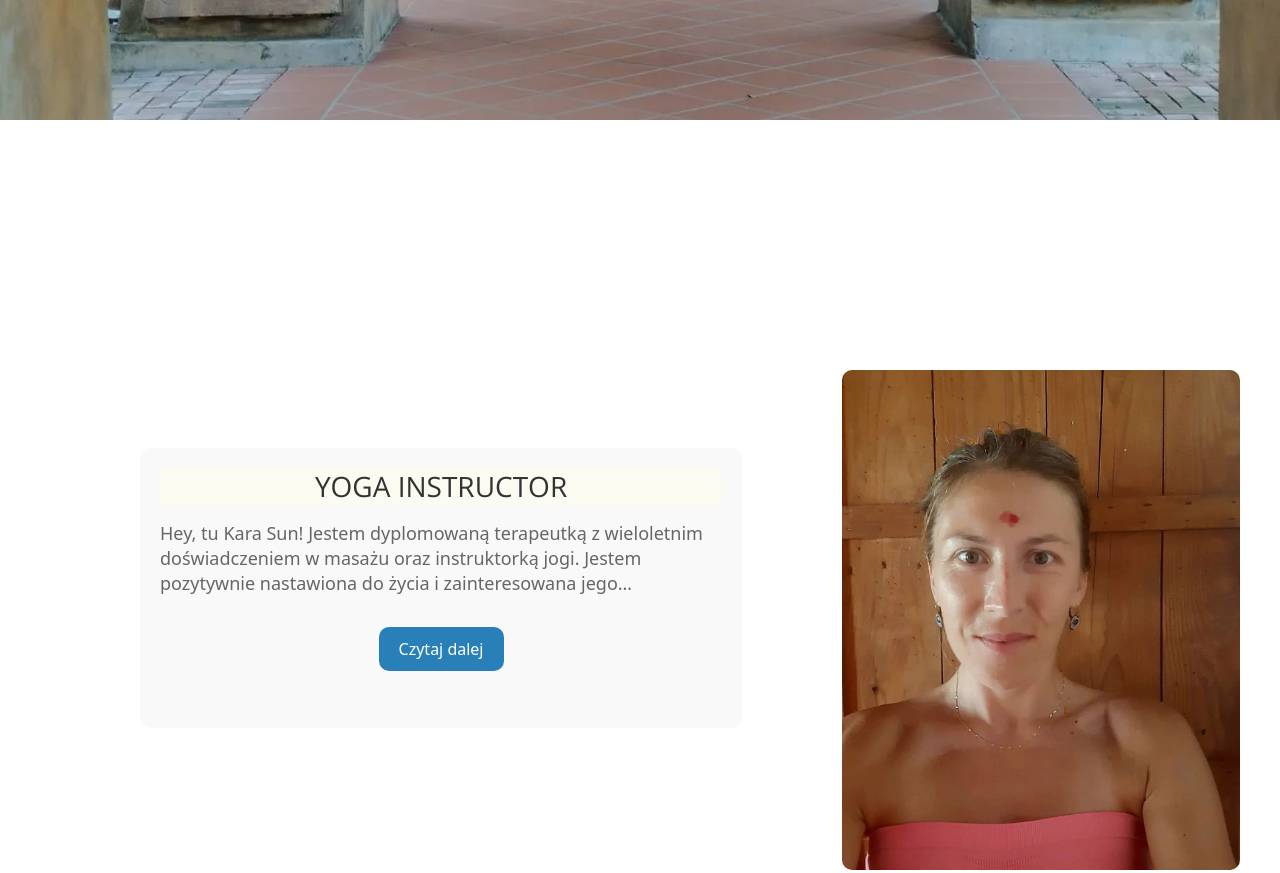
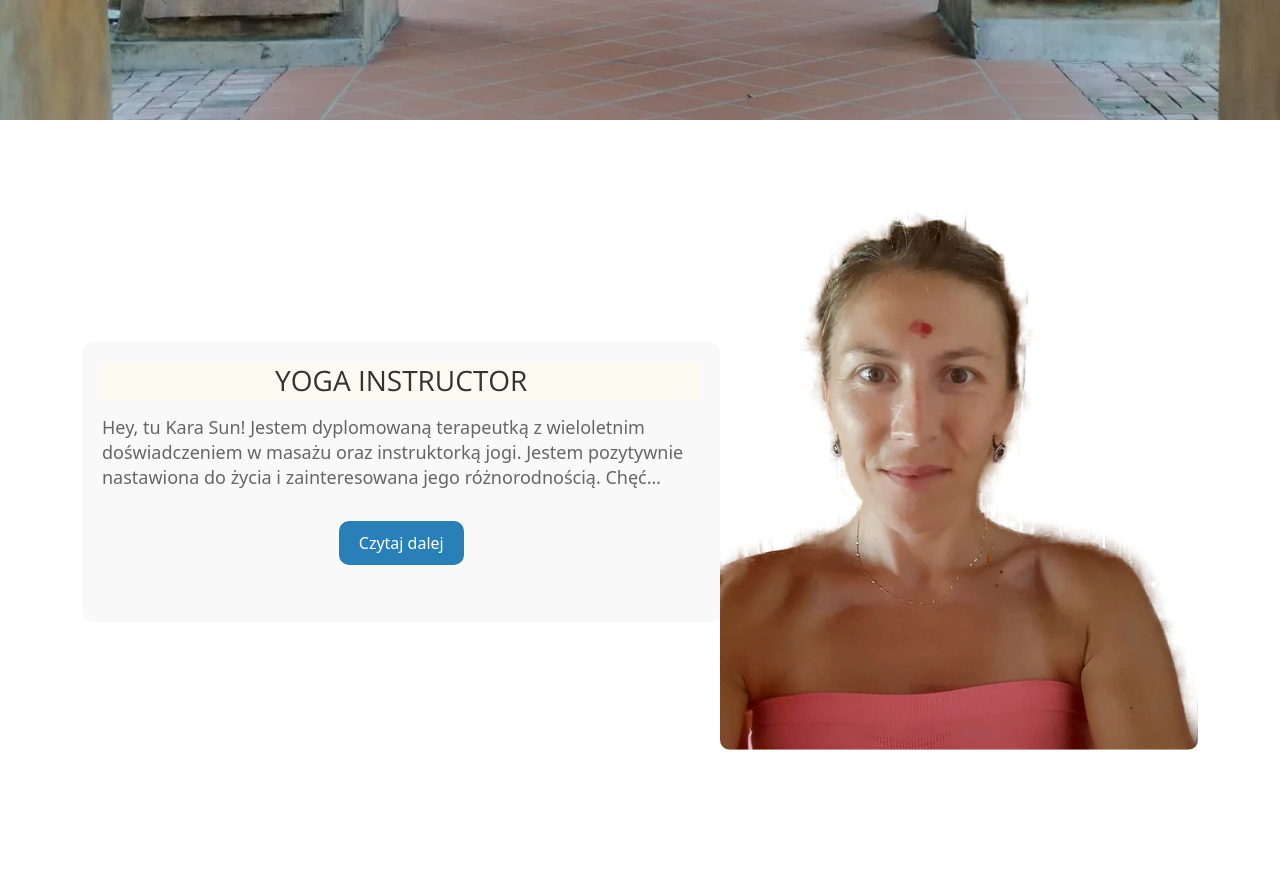
Before and after one commit to Damianbaba/Yoga-Web, a plain HTML site: page index.html in a window 1280 px wide. Shown: the part 680-1553 px from the top of the page. Drawn offline with nearby package versions, Linux system fonts and the light colour scheme.

Commit message:
bio section 1024 rwd

```diff
--- a/index.html
+++ b/index.html
@@ -91,7 +91,7 @@
           </div>
         </div>
         <div class="bio-image">
-          <img src="./img/mobile/header.webp" alt="Yoga Instructor">
+          <img src="./img/mobile/header2.png" alt="Yoga Instructor">
         </div>
       </div>
       <!-- Modal -->
--- a/sass/style.scss
+++ b/sass/style.scss
@@ -242,22 +242,25 @@ header{
             .bio-section{
                 flex-wrap: nowrap;
                 padding: 0;
+                margin: 0 50px;
+                max-width: 100%;
                 .container{
                 display: flex;
 
                 .bio-content{
                     position: relative;
-                    top: 280px;
+                    top: 174px;
                     height: 280px;
+                    max-width: 700px;
                 }
 
                 .bio-image{
                 padding: 0;
                 img{
+                max-width: 800px;
+                max-height: 600px;
                 position: relative;
-                top: 100px;
-                left: 100px;
-                max-width: 500px;
+                top: -70px;
                 }
                 }
             }
```
Also changed, not shown: css/style.css, img/mobile/header2.png (added), 1 other file.
